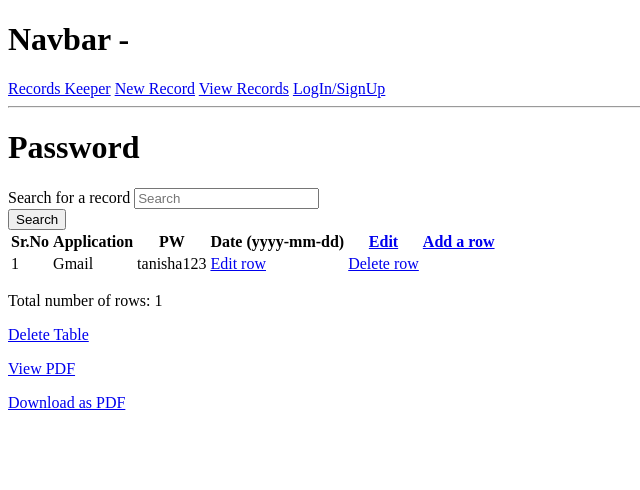
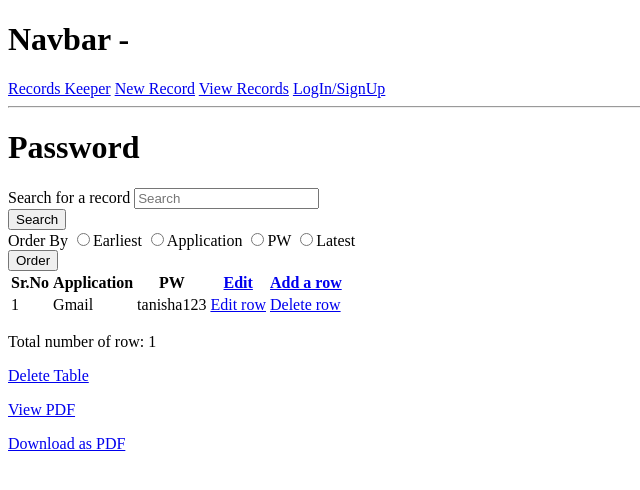
Before and after one commit to TranquilTanisha/Record-Keeper, a Django app: page /view-table/bcc387d8-45e0-431c-953c-aea0b4fe1e1e/ in a window 1280 px wide. Shown: the top 490 px of the page, without its empty margins (0-640 px from the left). Run offline with Django 4.2, Linux system fonts and the light colour scheme; data comes from the database, SQL or seed files in the repository; both versions use the stored data as it was before the commit.

Commit message:
order by

```diff
--- a/tables/models.py
+++ b/tables/models.py
@@ -46,6 +46,3 @@ class Row(models.Model):
 
     def __str__(self):
         return str(self.date)
-
-    class Meta:
-        ordering = ['date', 'col1', 'col2', 'col3', 'col4', 'col5', '-created']
--- a/tables/templates/tables/view-pdf.html
+++ b/tables/templates/tables/view-pdf.html
@@ -23,7 +23,7 @@
         {% if table.col5 %}
         <th scope="col">{{table.col5}}</th>
         {% endif %}
-        {% if "Date" in rows.date %}
+        {% if c != 0 %}
         <th scope="col">Date (yyyy-mm-dd)</th>
         {% endif %}
     </tr>
--- a/tables/templates/tables/view-table.html
+++ b/tables/templates/tables/view-table.html
@@ -17,7 +17,43 @@
 
     <input class="btn btn--sub btn--lg" type="submit" value="Search" />
   </form>
+  {% if table.total != 0 %}
+  <form id='searchForm' class="form" action="{% url 'view-table' table.id %}" method="get">
+    <div class="form__field">
+      <label for="formInput#search">Order By</label>
+      <input class="input input--text" id="formInput#search" type="radio" name="order_query"
+        value="created" />Earliest
+      {% if table.col1 %}
+      <input class="input input--text" id="formInput#search" type="radio" name="order_query"
+        value="col1" />{{table.col1}}
+      {% endif %}
+      {% if table.col2 %}
+      <input class="input input--text" id="formInput#search" type="radio" name="order_query"
+        value="col2" />{{table.col2}}
+      {% endif %}
+      {% if table.col3 %}
+      <input class="input input--text" id="formInput#search" type="radio" name="order_query"
+        value="col3" />{{table.col3}}
+      {% endif %}
+      {% if table.col4 %}
+      <input class="input input--text" id="formInput#search" type="radio" name="order_query"
+        value="col4" />{{table.col4}}
+      {% endif %}
+      {% if table.col5 %}
+      <input class="input input--text" id="formInput#search" type="radio" name="order_query"
+        value="col5" />{{table.col5}}
+      {% endif %}
+      {% if "Date" in rows.date %}
+      <input class="input input--text" id="formInput#search" type="radio" name="order_query"
+        value="date" />Date
+      {% endif %}
+      <input class="input input--text" id="formInput#search" type="radio" name="order_query"
+        value="-created" />Latest
+    </div>
 
+    <input class="btn btn--sub btn--lg" type="submit" value="Order" />
+  </form>
+  {% endif %}
 <table>
     <tr>
         <th>Sr.No</th>
@@ -36,28 +72,37 @@
         {% if table.col5 %}
         <th>{{table.col5}}</th>
         {% endif %}
-        <th>Date (yyyy-mm-dd)</th>
+        {% if c != 0 %}
+        <th scope="col">Date (yyyy-mm-dd)</th>
+        {% endif %}
         <th><a href="{% url 'edit-table' table.id %}">Edit</a></th>
         <th><a href="{% url 'add-row' table.id %}">Add a row</a></th>
     </tr>
+    {% if table.total != 0 %}
     {% for row in rows %}
     <tr>
         <td>{{forloop.counter}}</td>
+
         {% if row.col1 %}
         <td>{{row.col1}}</td>
         {% endif %}
-        {% if row.col2 %}
+
+        {% if row.col2 and table.col2 %}
         <td>{{row.col2}}</td>
         {% endif %}
-        {% if row.col3 %}
+
+        {% if row.col3 and table.col3 %}
         <td>{{row.col3}}</td>
         {% endif %}
-        {% if row.col4 %}
+
+        {% if row.col4  and table.col4 %}
         <td>{{row.col4}}</td>
         {% endif %}
-        {% if row.col5 %}
+
+        {% if row.col5 and table.col5 %}
         <td>{{row.col5}}</td>
         {% endif %}
+
         {% if row.date %}
         <td>{{row.date}}</td>
         {% endif %}
@@ -66,8 +111,14 @@
         <td><a href="{% url 'delete-row' row.id %}">Delete row</a></td>
     </tr>
     {% endfor %}
+
+    {% else %}
+    <tr>
+        <td colspan="8">No records found</td>
+    </tr>
+    {% endif %}
 </table>
-<p>Total number of rows: {{table.total}}</p>
+<p>Total number of row{{table.total|pluralize:"s"}}: {{table.total}}</p>
 <p><a href="{% url 'delete-table' table.id %}">Delete Table</a></p>
 <p><a href="{% url 'view-pdf' table.id %}">View PDF</a></p>
 <p><a href="{% url 'download-pdf' table.id %}">Download as PDF</a></p>
--- a/tables/utils.py
+++ b/tables/utils.py
@@ -22,3 +22,25 @@
         Q(col5__icontains=search_query)
     )
     return rows, search_query
+
+def orderTable(request, t):
+    order_query = ""
+    if request.GET.get('order_query'):
+        order_query = request.GET.get('order_query')
+
+    if order_query== "col1":
+        rows=t.order_by("col1")
+    elif order_query== "col2":
+        rows=t.order_by("col2")
+    elif order_query== "col3":
+        rows=t.order_by("col3")
+    elif order_query== "col4":
+        rows=t.order_by("col4")
+    elif order_query== "col5":
+        rows=t.order_by("col5")
+    elif order_query== "date":
+        rows=t.order_by("date")
+    else:
+        rows=t.order_by("-created")
+    #rows=t.order_by(order_query)
+    return rows, order_query
--- a/tables/views.py
+++ b/tables/views.py
@@ -2,7 +2,7 @@ from django.shortcuts import render, redirect
 from .models import Table, Row
 from .forms import TableForm, RowForm
 from django.contrib.auth.decorators import login_required
-from . utils import searchTable, searchRow
+from . utils import searchTable, searchRow, orderTable
 
 from django.http import HttpResponse
 from django.template.loader import get_template
@@ -37,8 +37,10 @@ def viewTable(request, pk):
     rows=table.row_set.all()
     rows, search_query=searchRow(request, rows)
     table.getTotal
-    context={"table":table, "rows":rows, "search_query":search_query}
-    #context={"table":table, "rows":rows}
+    #count=table.date.count()
+    rows, order_query=orderTable(request, rows)
+    c=rows.exclude(date__isnull=True).count()
+    context={"table":table, "rows":rows, "search_query":search_query, "order_query":order_query, "c":c}
     return render(request, "tables/view-table.html", context)
 
 @login_required(login_url="login")
@@ -111,11 +113,12 @@ def view_pdf(request,pk):
     table=Table.objects.get(id=pk)
     rows=table.row_set.all()
     table.getTotal
-    context={"table":table, "rows":rows}
+    c=rows.exclude(date__isnull=True).count()
+    context={"table":table, "rows":rows, "c":c}
 
     template_path="tables/view-pdf.html"
     response=HttpResponse(content_type="application/pdf")
-    response["Content-Disposition"]="filename='record.pdf'"
+    response["Content-Disposition"]="filename='%s.pdf'" %table.title
     template=get_template(template_path)
     html=template.render(context)
 
```
Also changed, not shown: db.sqlite3, tables/migrations/0017_alter_row_options_alter_table_options_and_more.py (added).
